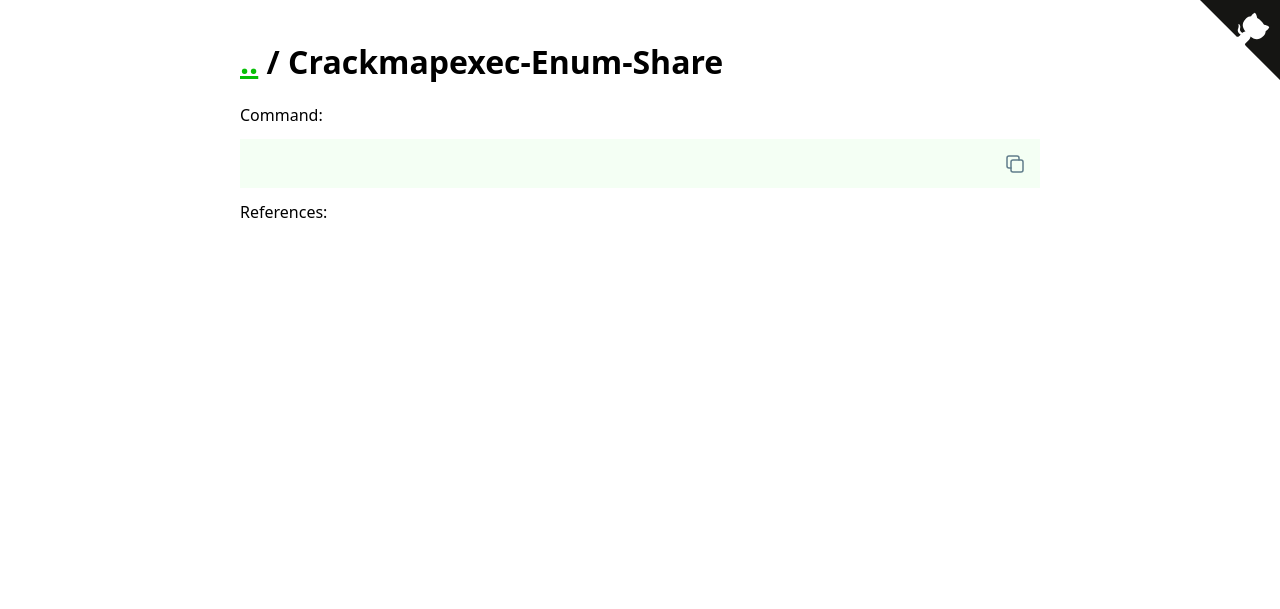
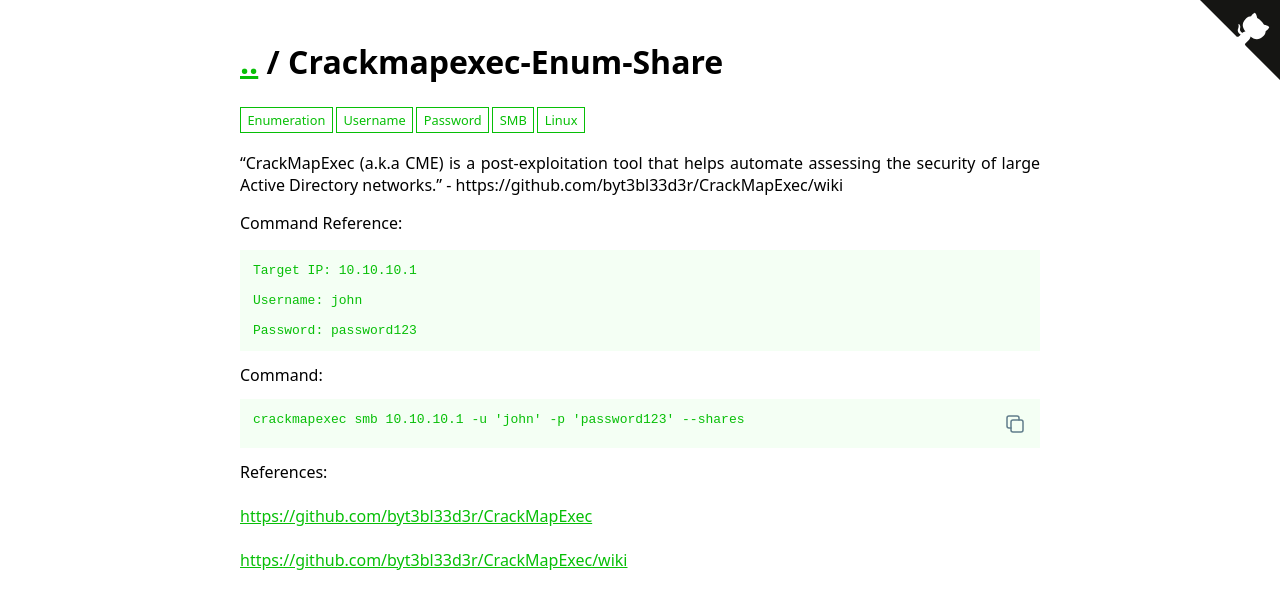
Before and after one commit to WADComs/WADComs.github.io, a Jekyll site: the page built from _wadcoms/Crackmapexec-Enum-Share.md, in a window 1280 px wide. Shown: the top 609 px of the page. Built offline with Jekyll 4.4.1, drawn with Linux system fonts in a browser that asks for light colours; part of the change alters nothing that is shown.

```diff
--- a/_wadcoms/Crackmapexec-Enum-Share.md
+++ b/_wadcoms/Crackmapexec-Enum-Share.md
@@ -4,19 +4,11 @@ description: |
 
   Command Reference:
 
-<<<<<<< HEAD
   	Target IP: 10.10.10.1
 
   	Username: john
 
   	Password: password123
-=======
-    Target IP: 10.10.10.1
-
-    Username: john
-
-    Password: password123
->>>>>>> 3842148fab26eb80963d666a41840752e9b34299
 
 command: |
   crackmapexec smb 10.10.10.1 -u 'john' -p 'password123' --shares
```
